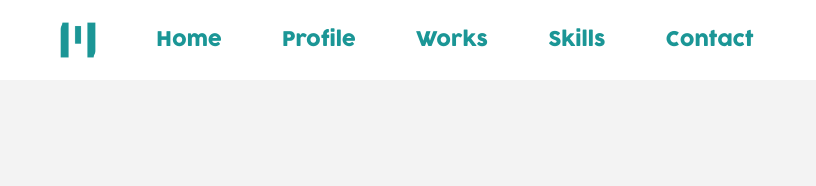
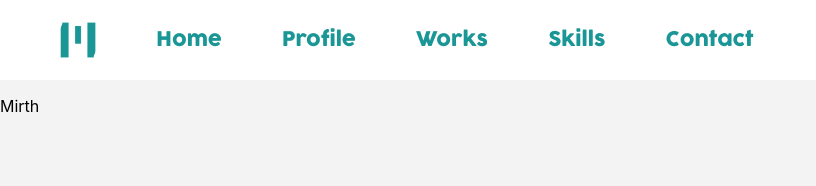
Before and after one commit to Puttaku/htrimirth, a React (Create React App) app: page / in a window 1280 px wide. Shown: the top 186 px of the page, without its empty margins (0-816 px from the left). Built offline with nearby package versions, Linux system fonts and the light colour scheme.

Commit message:
Added Home.js

```diff
--- a/src/App.js
+++ b/src/App.js
@@ -1,10 +1,15 @@
 import React from 'react';
 import Navbar from "./Component/Navbar/Navbar"
 import "./Style/App.scss"
+import {Switch,Route} from "react-router-dom"
+import home from "./Component/Home/Home"
 function App() {
   return (
     <div className="App">
       <Navbar/>
+      <Switch>
+        <Route path="/" component={home}/>
+      </Switch>
     </div>
   );
 }
--- /dev/null
+++ b/src/Component/Home/Home.js
@@ -0,0 +1,11 @@
+import React, { Component } from 'react'
+
+export default class Home extends Component {
+    render() {
+        return (
+            <div className="home-container">
+                <p>Mirth</p>
+            </div>
+        )
+    }
+}
```
